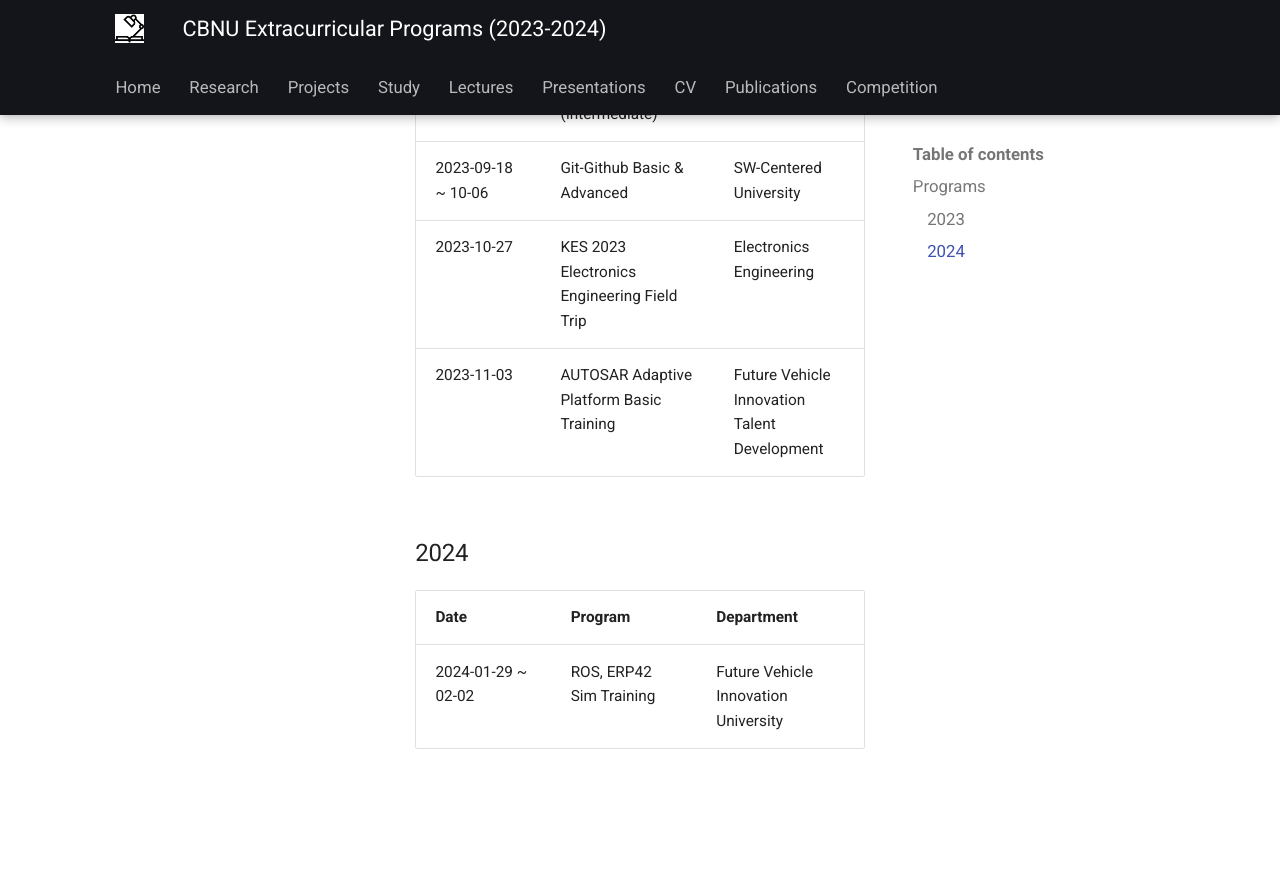
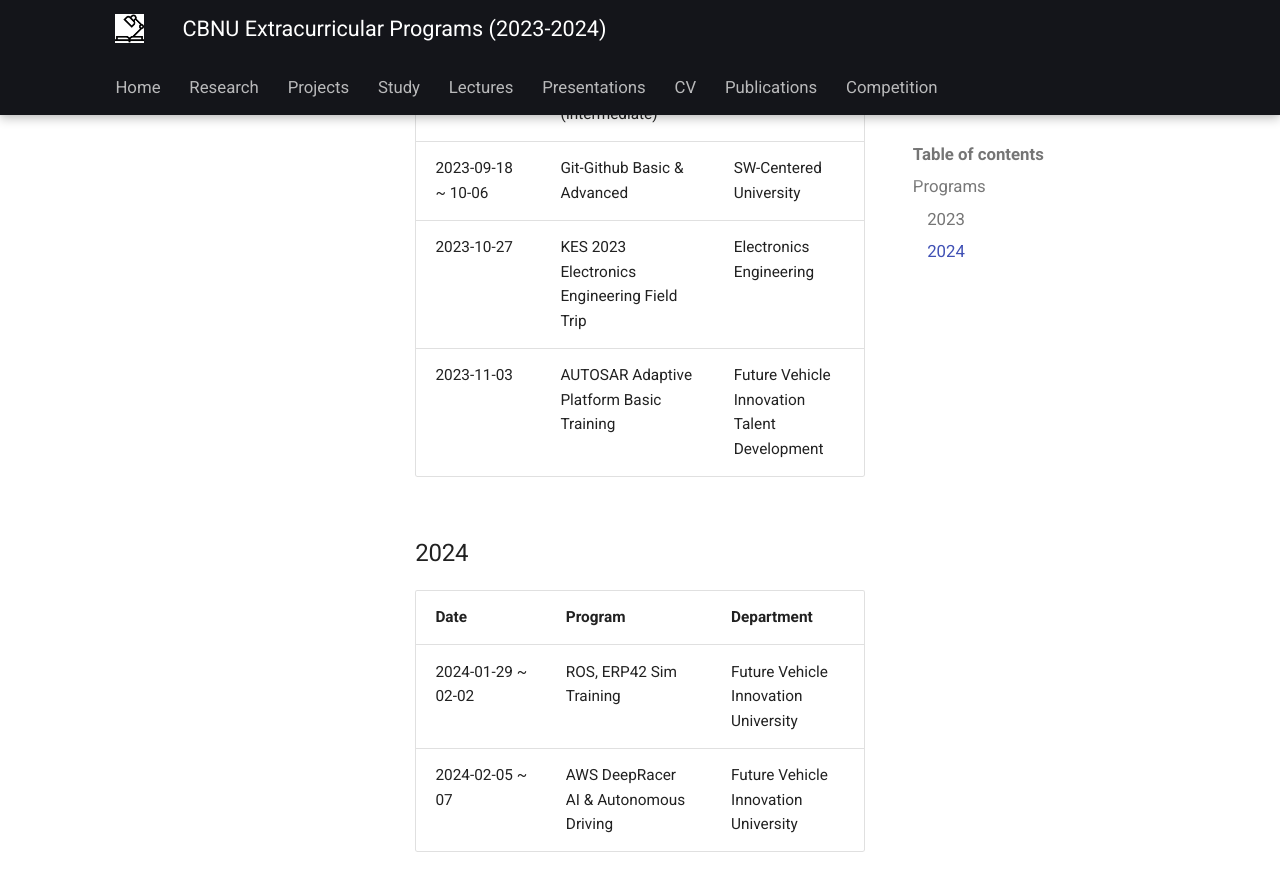
Before and after one commit to YSH-research/YSH-research.github.io, an MkDocs documentation site: the page built from docs/Lectures/2023-2024-CBNU-Extracurricular-Programs.md, in a window 1280 px wide and 900 px high, scrolled down 1164 px. Shown: the top 891 px of the window. Built offline with MkDocs 1.6.1 and Material for MkDocs 9.7.7, drawn with Linux system fonts in a browser that asks for light colours; before the commit the page ends 1961 px from its top, so only the background shows below that.

Commit message:
Add AWS DeepRacer AI & Autonomous Driving program

```diff
--- a/docs/Lectures/2023-2024-CBNU-Extracurricular-Programs.md
+++ b/docs/Lectures/2023-2024-CBNU-Extracurricular-Programs.md
@@ -26,3 +26,4 @@
 | Date | Program | Department |
 |------|---------|------------|
 | 2024-01-29 ~ 02-02 | ROS, ERP42 Sim Training | Future Vehicle Innovation University |
+| 2024-02-05 ~ 07 | AWS DeepRacer AI & Autonomous Driving | Future Vehicle Innovation University |
```
